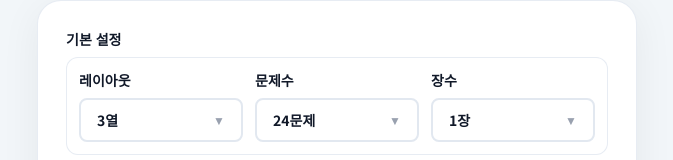
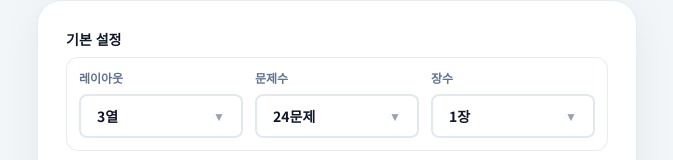
Before and after one commit to neozzzzz/mathlab, a Next.js app: page /calc in a window 1280 px wide. Shown: the part 124-284 px from the top of the page, without its empty margins (303-976 px from the left). Built offline with nearby package versions, Linux system fonts and the light colour scheme.

Commit message:
style: set 레이아웃/문제수/장수 as sub-title style

```diff
--- a/src/app/calc/page.tsx
+++ b/src/app/calc/page.tsx
@@ -322,7 +322,7 @@ export default function CalcPage() {
         <div className="rounded-xl border border-slate-200/80 bg-white p-3 mb-5">
           <div className="grid grid-cols-1 sm:grid-cols-3 gap-3">
             <div>
-              <label className="block font-bold text-sm mb-2">레이아웃</label>
+              <p className="block text-xs text-slate-500 font-bold mb-2">레이아웃</p>
               <Dropdown
                 value={layout === "a" ? 1 : 2}
                 options={[
@@ -333,7 +333,7 @@ export default function CalcPage() {
               />
             </div>
             <div>
-              <label className="block font-bold text-sm mb-2">문제수</label>
+              <p className="block text-xs text-slate-500 font-bold mb-2">문제수</p>
               <Dropdown
                 value={count}
                 options={countOptions.map((n) => ({ value: n, label: `${n}문제` }))}
@@ -341,7 +341,7 @@ export default function CalcPage() {
               />
             </div>
             <div>
-              <label className="block font-bold text-sm mb-2">장수</label>
+              <p className="block text-xs text-slate-500 font-bold mb-2">장수</p>
               <Dropdown
                 value={sheets}
                 options={[1, 2, 3, 4, 5].map((n) => ({ value: n, label: `${n}장` }))}
```
